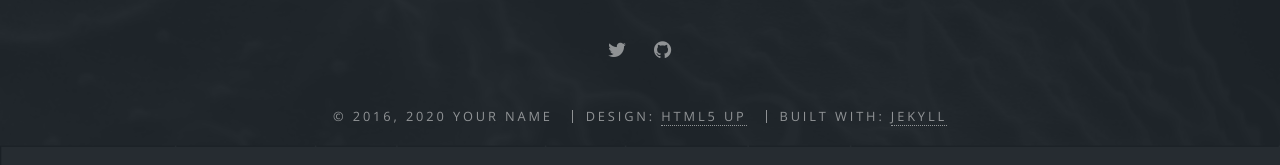
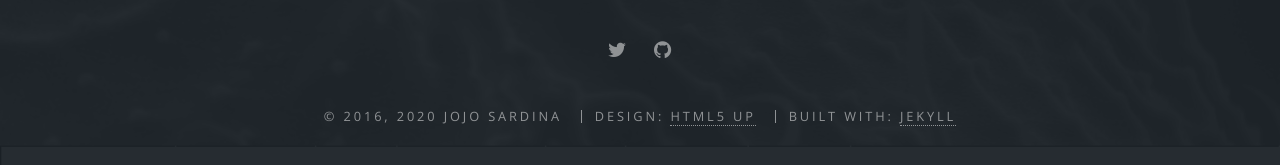
Before and after one commit to jojosardina/jojosardina.github.io, a Jekyll site: the page built from index.html, in a window 1280 px wide and 900 px high, scrolled down 278 px. Shown: the part 681-846 px from the top of the window. Built offline with Jekyll 4.4.1, drawn with Linux system fonts in a browser that asks for light colours.

Commit message:
Update _config.yml

```diff
--- a/_config.yml
+++ b/_config.yml
@@ -5,9 +5,9 @@
 title: JoJo Sardina
 description: |
  Genetics PhD student at UW-Madison
-owner: Your Name # or company name
+owner: JoJo Sardina # or company name
 first_published: 2016 # if migrating another site, the year of your first publish
-email: your-email@domain.com
+email: jojosardina@gmail.com
 baseurl: "" # the subpath of your site, e.g. /blog
 url: "http://yourdomain.com" # the base hostname & protocol for your site
 social:
```
